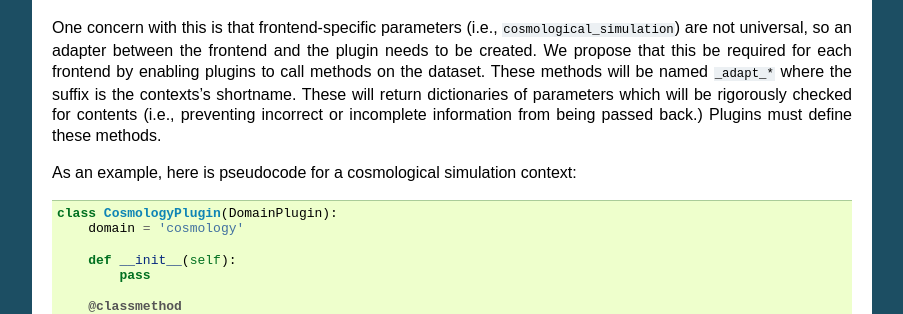
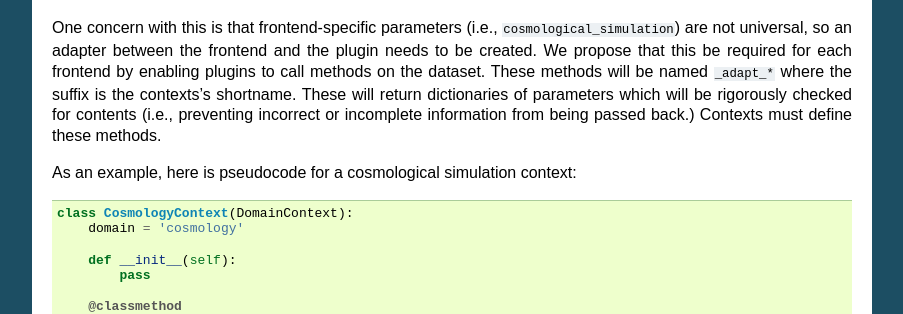
Before and after one commit to yt-project/ytep, a Sphinx documentation site: the page built from source/YTEPs/YTEP-0017.rst, in a window 1280 px wide and 900 px high, scrolled down 2906 px. Shown: the part 197-511 px from the top of the window, without its empty margins (198-1101 px from the left). Built offline with Sphinx 7.4.7, drawn with Linux system fonts in a browser that asks for light colours; formulas are drawn with MathJax 3.

Commit message:
Fixing typo

```diff
--- a/source/YTEPs/YTEP-0017.rst
+++ b/source/YTEPs/YTEP-0017.rst
@@ -186,13 +186,13 @@ for each frontend by enabling plugins to call methods on the dataset.  These
 methods will be named ``_adapt_*`` where the suffix is the contexts's shortname.
 These will return dictionaries of parameters which will be rigorously checked
 for contents (i.e., preventing incorrect or incomplete information from being
-passed back.)  Plugins must define these methods.
+passed back.)  Contexts must define these methods.
 
 As an example, here is pseudocode for a cosmological simulation context:
 
 .. code-block:: python
 
-   class CosmologyPlugin(DomainPlugin):
+   class CosmologyContext(DomainContext):
        domain = 'cosmology'
 
        def __init__(self):
```
